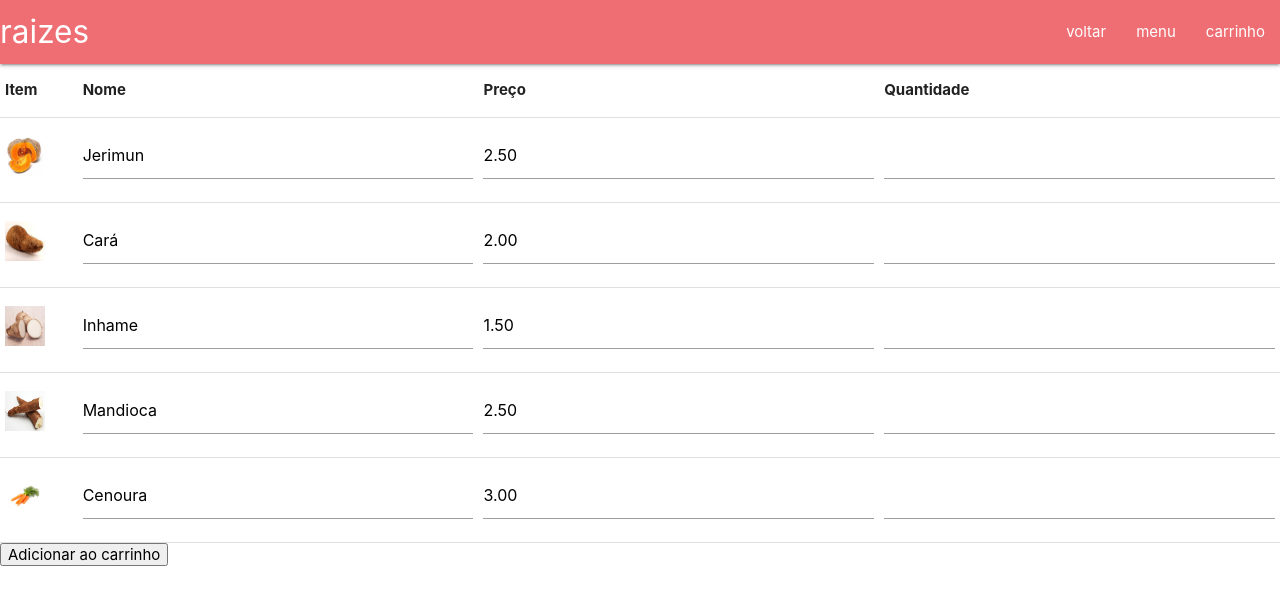
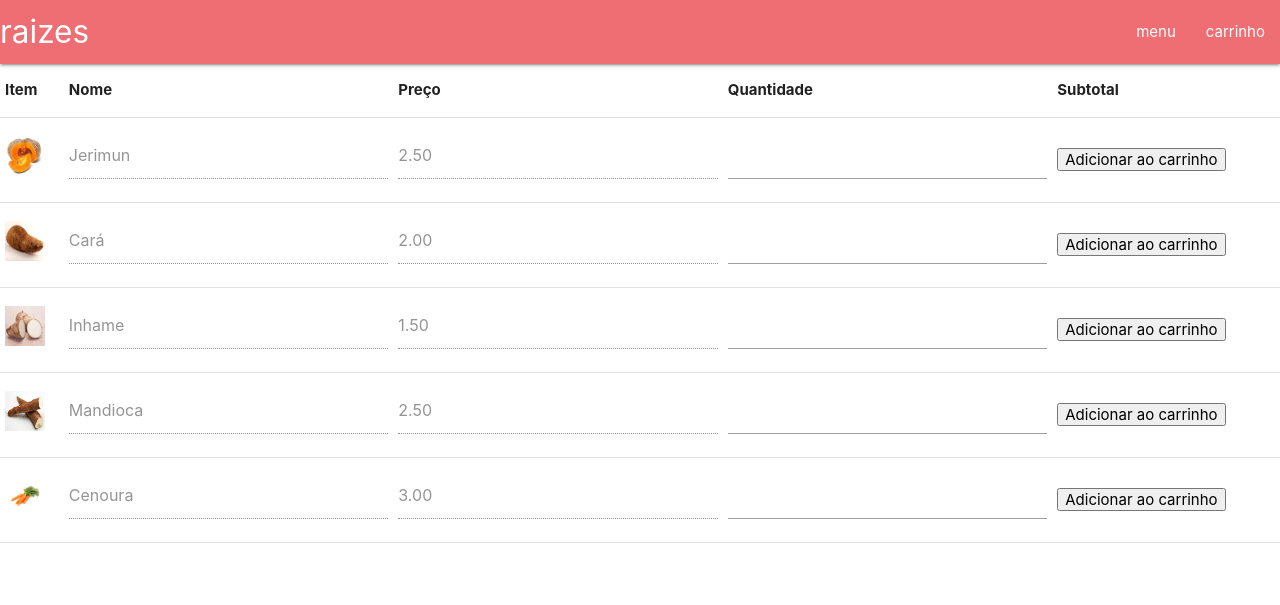
Before and after one commit to izadora-oliveira/projetophp, a PHP site: page /raizes.php in a window 1280 px wide. Shown: the top 605 px of the page. Run offline with PHP 8.4, Linux system fonts and the light colour scheme; the visitor is signed in with stand-in values (Sample User, id 1).

Commit message:
Update raizes.php

```diff
--- a/raizes.php
+++ b/raizes.php
@@ -16,13 +16,11 @@
     <div class="nav-wrapper">
       <a href="#" class="brand-logo">raizes </a>
       <ul id="nav-mobile" class="right hide-on-med-and-down">
-        <li><a href="javascript:history.back()">voltar</a></li>
         <li><a href="index.php">menu</a></li>
         <li><a href="carrinho.php">carrinho</a></li>
       </ul>
     </div>
   </nav>
-  <form  action = "add-to-cart.php" method = "POST">
     <table>
           <thead>
             <tr>
@@ -30,43 +28,57 @@
                 <th>Nome</th>
                 <th>Preço</th>
                 <th>Quantidade</th>
+                <th>Subtotal</th>
             </tr>
           </thead>
 
           <tbody>
             <tr>
               <td><img src="imagensdoprojeto\jerimun.jpg" width="40" height="40"></td>
-              <td><input type="text" name="item11" value="Jerimun" readonly></td>
-              <td><input type="number" name="preco11" value="2.50" readonly></td>
+              <form  action = "add-to-cart.php" method = "POST">
+              <td><input type="text" name="item11" value="Jerimun" readonly="readonly"></td>
+              <td><input type="number" name="preco11" value="2.50" readonly="readonly"></td>
               <td><input type="number" name="quantidade11"></td>
+              <td><input type="submit" value="Adicionar ao carrinho"></td>
+              </form>
             </tr>
             <tr>
               <td><img src="imagensdoprojeto\cara.jpg" width="40" height="40"></td>
-              <td><input type="text" name="item12" value="Cará" readonly></td>
-              <td><input type="number" name="preco12" value="2.00" readonly></td>
+              <form  action = "add-to-cart.php" method = "POST">
+              <td><input type="text" name="item12" value="Cará" readonly="readonly"></td>
+              <td><input type="number" name="preco12" value="2.00" readonly="readonly"></td>
               <td><input type="number" name="quantidade12"></td>
+              <td><input type="submit" value="Adicionar ao carrinho"></td>
+              </form>
             </tr>
             <tr>
               <td><img src="imagensdoprojeto\inhame.jpg" width="40" height="40"></td>
-              <td><input type="text" name="item13" value="Inhame" readonly></td>
-              <td><input type="number" name="preco13" value="1.50" readonly></td>
+              <form  action = "add-to-cart.php" method = "POST">
+              <td><input type="text" name="item13" value="Inhame" readonly="readonly"></td>
+              <td><input type="number" name="preco13" value="1.50" readonly="readonly"></td>
               <td><input type="number" name="quantidade13"></td>
+              <td><input type="submit" value="Adicionar ao carrinho"></td>
+              </form>
             </tr>
             <tr>
               <td><img src="imagensdoprojeto\mandioca.jpg" width="40" height="40"></td>
-              <td><input type="text" name="item14" value="Mandioca" readonly></td>
-              <td><input type="number" name="preco14" value="2.50" readonly></td>
+              <form  action = "add-to-cart.php" method = "POST">
+              <td><input type="text" name="item14" value="Mandioca" readonly="readonly"></td>
+              <td><input type="number" name="preco14" value="2.50" readonly="readonly"></td>
               <td><input type="number" name="quantidade14"></td>
+              <td><input type="submit" value="Adicionar ao carrinho"></td>
+              </form>
             </tr>
             <tr>
               <td><img src="imagensdoprojeto\cenoura.jpg" width="40" height="40"></td>
-              <td><input type="text" name="item15" value="Cenoura" readonly></td>
-              <td><input type="number" name="preco15" value="3.00" readonly></td>
+              <form  action = "add-to-cart.php" method = "POST">
+              <td><input type="text" name="item15" value="Cenoura" readonly="readonly"></td>
+              <td><input type="number" name="preco15" value="3.00" readonly="readonly"></td>
               <td><input type="number" name="quantidade15"></td>
+              <td><input type="submit" value="Adicionar ao carrinho"></td>
+              </form>
             </tr>
           </tbody>
         </table>
-        <input type="submit" value="Adicionar ao carrinho">
-    </form>
 </body>
 </html>
```
